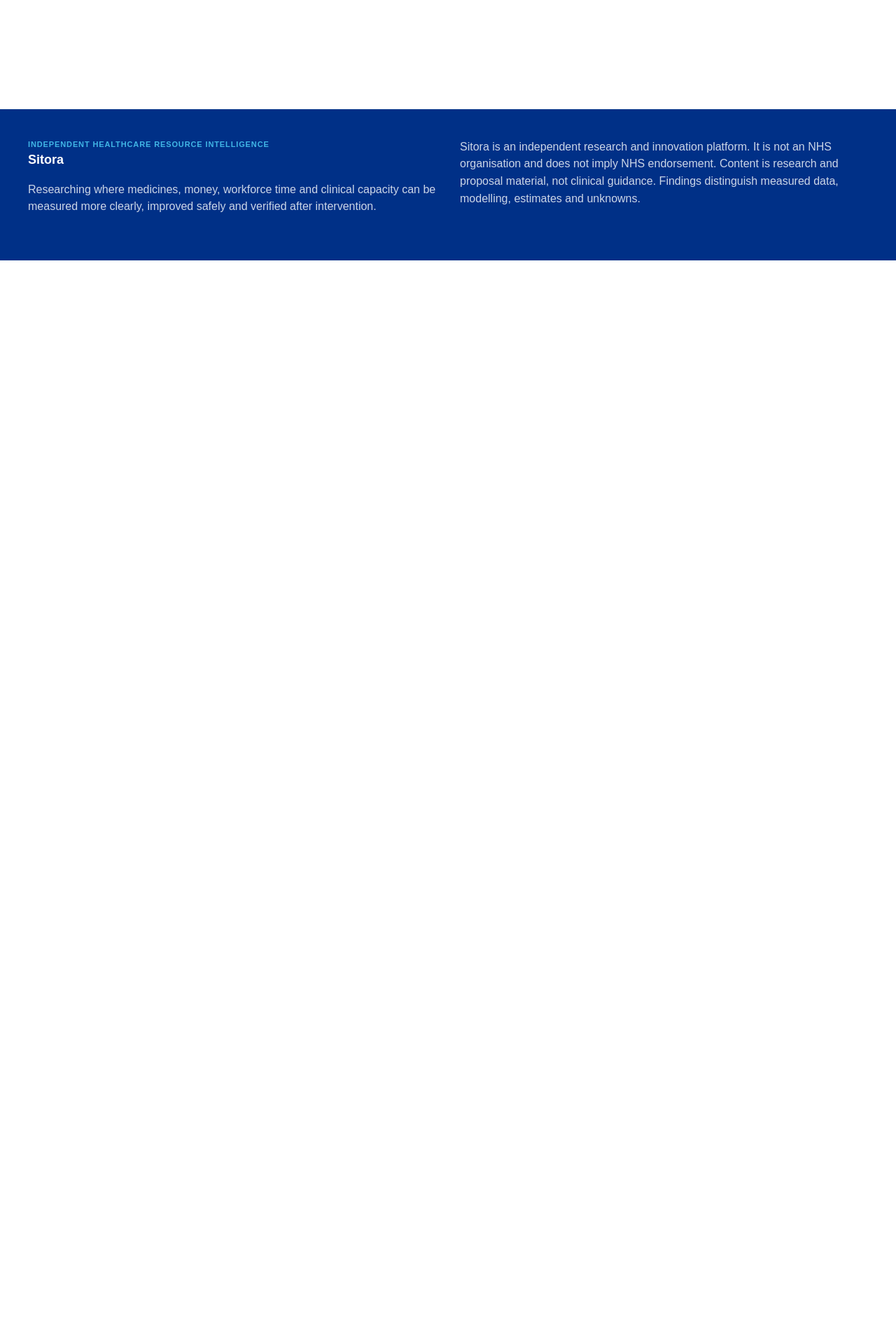
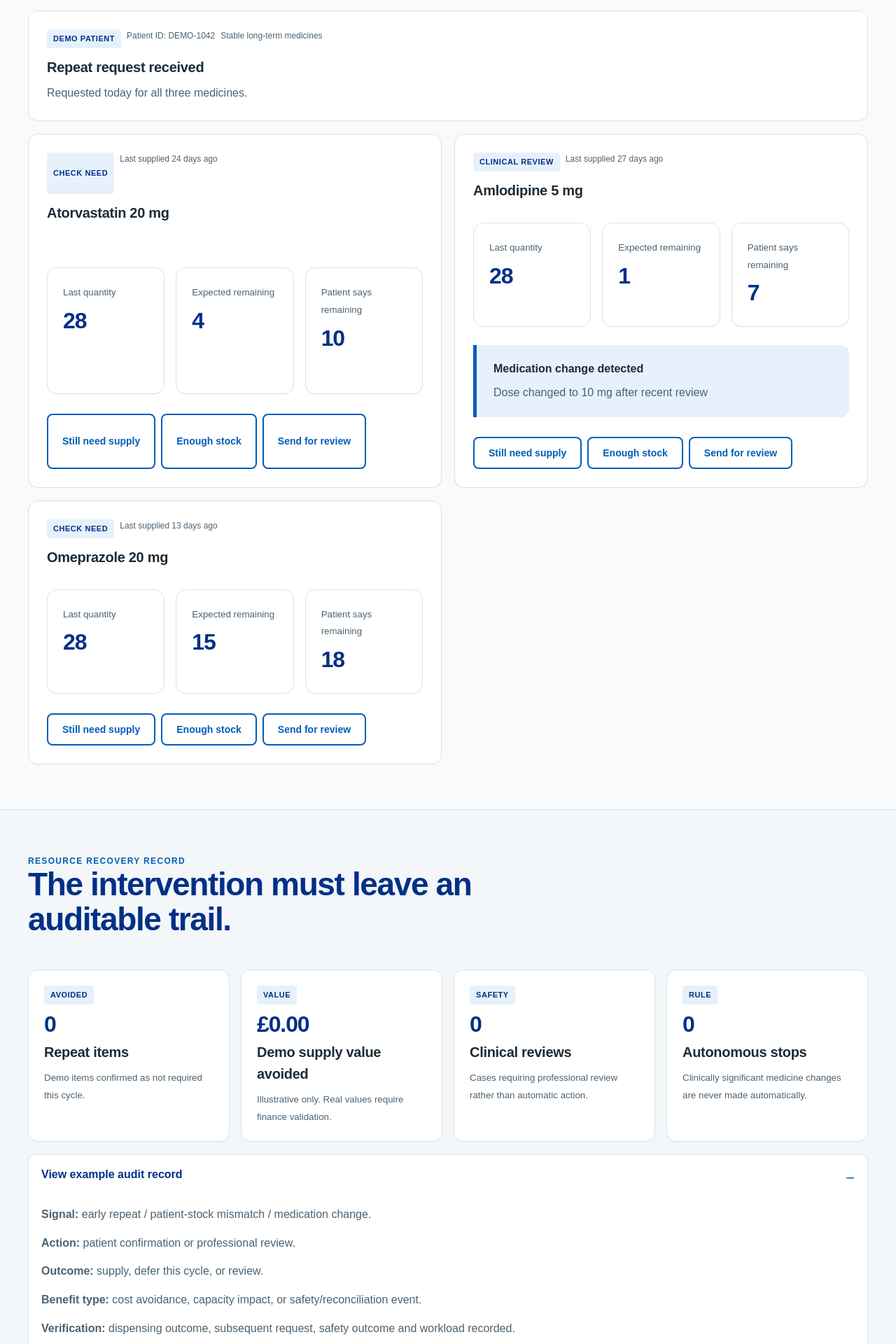
Before and after one commit to Nylon1/NHS, a Next.js app: page /demo/medicine-loop in a window 1280 px wide. Before the commit this address had no page. Shown: the part 820-2740 px from the top of the page at 70% size. Before the commit the page ends 1192 px from the top, so only its background shows below. Built offline with nearby package versions, Linux system fonts and the light colour scheme.

Commit message:
Add interactive Medicine Loop prototype

```diff
--- /dev/null
+++ b/app/demo/medicine-loop/page.tsx
@@ -0,0 +1,78 @@
+"use client";
+
+import { useMemo, useState } from "react";
+
+const medicines = [
+  { name: "Atorvastatin 20 mg", qty: 28, days: 28, lastSupplyDaysAgo: 24, change: "None", stock: 10, value: 2.1 },
+  { name: "Amlodipine 5 mg", qty: 28, days: 28, lastSupplyDaysAgo: 27, change: "Dose changed to 10 mg after recent review", stock: 7, value: 1.45 },
+  { name: "Omeprazole 20 mg", qty: 28, days: 28, lastSupplyDaysAgo: 13, change: "None", stock: 18, value: 1.9 },
+];
+
+export default function MedicineLoopDemoPage() {
+  const [confirmed, setConfirmed] = useState<Record<string, "need" | "enough" | "review">>({});
+
+  const rows = useMemo(() => medicines.map((m) => {
+    const expectedUsed = Math.min(m.qty, Math.floor(m.lastSupplyDaysAgo * (m.qty / m.days)));
+    const expectedRemaining = Math.max(0, m.qty - expectedUsed);
+    const early = m.lastSupplyDaysAgo < m.days - 3;
+    const changed = m.change !== "None";
+    const status = changed ? "Clinical review" : early || m.stock > expectedRemaining + 4 ? "Check need" : "Routine";
+    return { ...m, expectedRemaining, status };
+  }), []);
+
+  const avoided = rows.filter((m) => confirmed[m.name] === "enough");
+  const reviews = rows.filter((m) => confirmed[m.name] === "review");
+  const avoidedValue = avoided.reduce((sum, m) => sum + m.value, 0);
+
+  return (
+    <>
+      <section className="page-head"><div className="shell">
+        <div className="eyebrow">Interactive prototype · demo data only</div>
+        <h1>Medicine Loop: validate the next repeat before another supply enters the system.</h1>
+        <p className="lede">This prototype shows the proposed workflow using fictional patient data. It is not connected to NHS systems and makes no autonomous prescribing decisions.</p>
+      </div></section>
+
+      <section className="section"><div className="shell">
+        <div className="section-head"><div><div className="eyebrow">Patient view</div><h2>Three repeat medicines. Different signals. Different actions.</h2></div><p>Routine items pass with minimal friction. Early supply, stock accumulation or a medication change triggers the smallest appropriate check.</p></div>
+        <div className="card" style={{marginBottom:18}}><div className="meta-row"><span className="badge">Demo patient</span><span>Patient ID: DEMO-1042</span><span>Stable long-term medicines</span></div><h3 style={{marginTop:12}}>Repeat request received</h3><p>Requested today for all three medicines.</p></div>
+        <div className="card-grid">
+          {rows.map((m) => <article className="card evidence-card" key={m.name}>
+            <div className="meta-row"><span className="badge">{m.status}</span><span>Last supplied {m.lastSupplyDaysAgo} days ago</span></div>
+            <h3>{m.name}</h3>
+            <div className="metric-grid" style={{gridTemplateColumns:"repeat(3,1fr)", marginTop:10}}>
+              <div className="metric"><small>Last quantity</small><strong>{m.qty}</strong></div>
+              <div className="metric"><small>Expected remaining</small><strong>{m.expectedRemaining}</strong></div>
+              <div className="metric"><small>Patient says remaining</small><strong>{m.stock}</strong></div>
+            </div>
+            {m.change !== "None" && <div className="callout" style={{marginTop:14}}><strong>Medication change detected</strong><p>{m.change}</p></div>}
+            <div style={{display:"flex", gap:8, flexWrap:"wrap", marginTop:16}}>
+              <button className="button secondary" onClick={() => setConfirmed(s => ({...s,[m.name]:"need"}))}>Still need supply</button>
+              <button className="button secondary" onClick={() => setConfirmed(s => ({...s,[m.name]:"enough"}))}>Enough stock</button>
+              <button className="button secondary" onClick={() => setConfirmed(s => ({...s,[m.name]:"review"}))}>Send for review</button>
+            </div>
+            {confirmed[m.name] && <p><strong>Recorded outcome:</strong> {confirmed[m.name] === "need" ? "Supply still required" : confirmed[m.name] === "enough" ? "No supply required this cycle" : "Escalated for pharmacist/prescriber review"}</p>}
+          </article>)}
+        </div>
+      </div></section>
+
+      <section className="section"><div className="shell">
+        <div className="section-head"><div><div className="eyebrow">Resource Recovery Record</div><h2>The intervention must leave an auditable trail.</h2></div></div>
+        <div className="metric-grid">
+          <div className="metric"><span className="badge">Avoided</span><strong>{avoided.length}</strong><h3>Repeat items</h3><small>Demo items confirmed as not required this cycle.</small></div>
+          <div className="metric"><span className="badge">Value</span><strong>£{avoidedValue.toFixed(2)}</strong><h3>Demo supply value avoided</h3><small>Illustrative only. Real values require finance validation.</small></div>
+          <div className="metric"><span className="badge">Safety</span><strong>{reviews.length}</strong><h3>Clinical reviews</h3><small>Cases requiring professional review rather than automatic action.</small></div>
+          <div className="metric"><span className="badge">Rule</span><strong>0</strong><h3>Autonomous stops</h3><small>Clinically significant medicine changes are never made automatically.</small></div>
+        </div>
+        <details className="reveal-panel" style={{marginTop:18}} open><summary>View example audit record</summary><div>
+          <p><strong>Signal:</strong> early repeat / patient-stock mismatch / medication change.</p>
+          <p><strong>Action:</strong> patient confirmation or professional review.</p>
+          <p><strong>Outcome:</strong> supply, defer this cycle, or review.</p>
+          <p><strong>Benefit type:</strong> cost avoidance, capacity impact, or safety/reconciliation event.</p>
+          <p><strong>Verification:</strong> dispensing outcome, subsequent request, safety outcome and workload recorded.</p>
+        </div></details>
+      </div></section>
+
+      <section className="section"><div className="shell quote">The key change is simple: the next repeat decision is informed by what happened in the previous cycle.</div></section>
+    </>
+  );
+}
```
